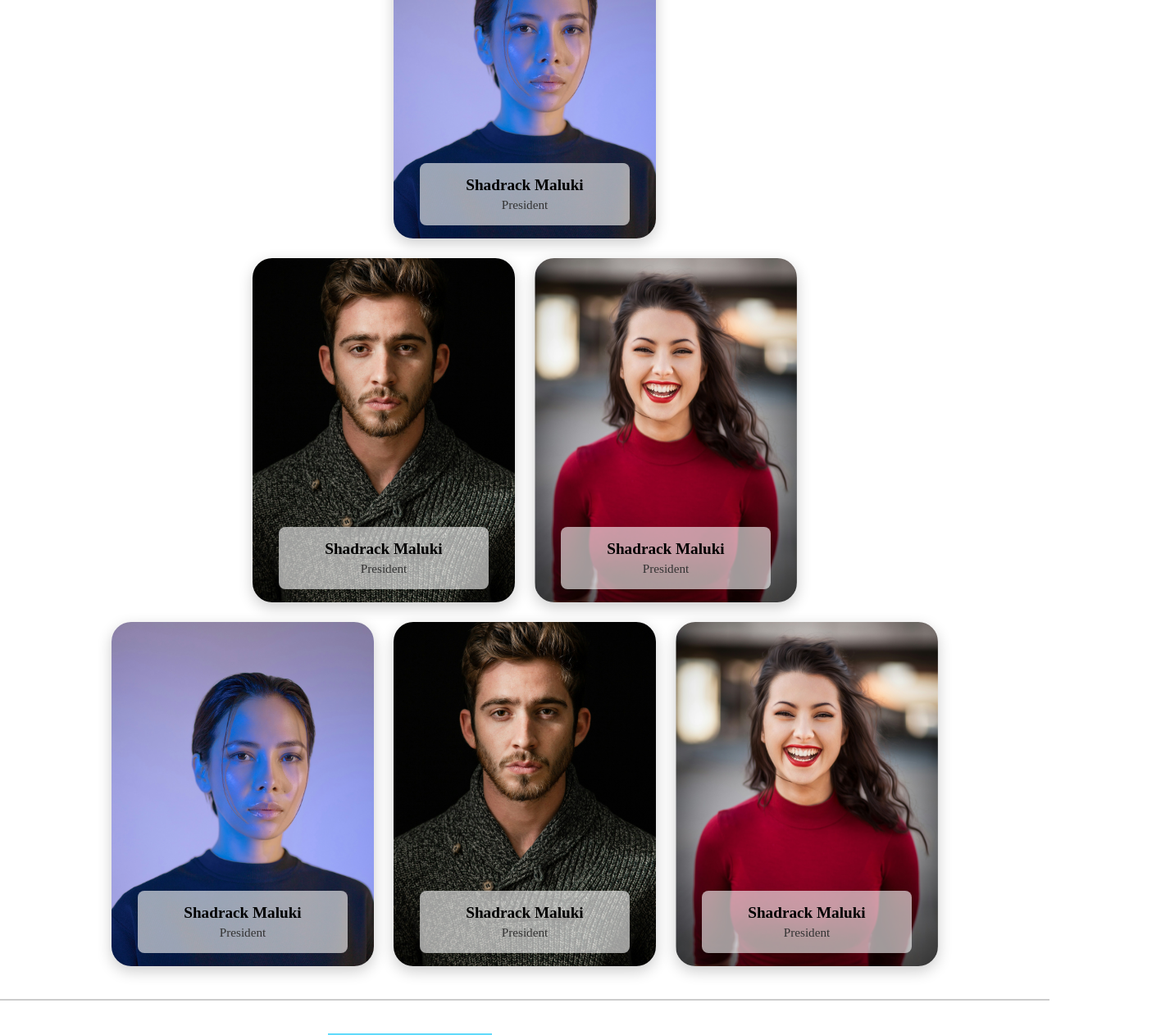
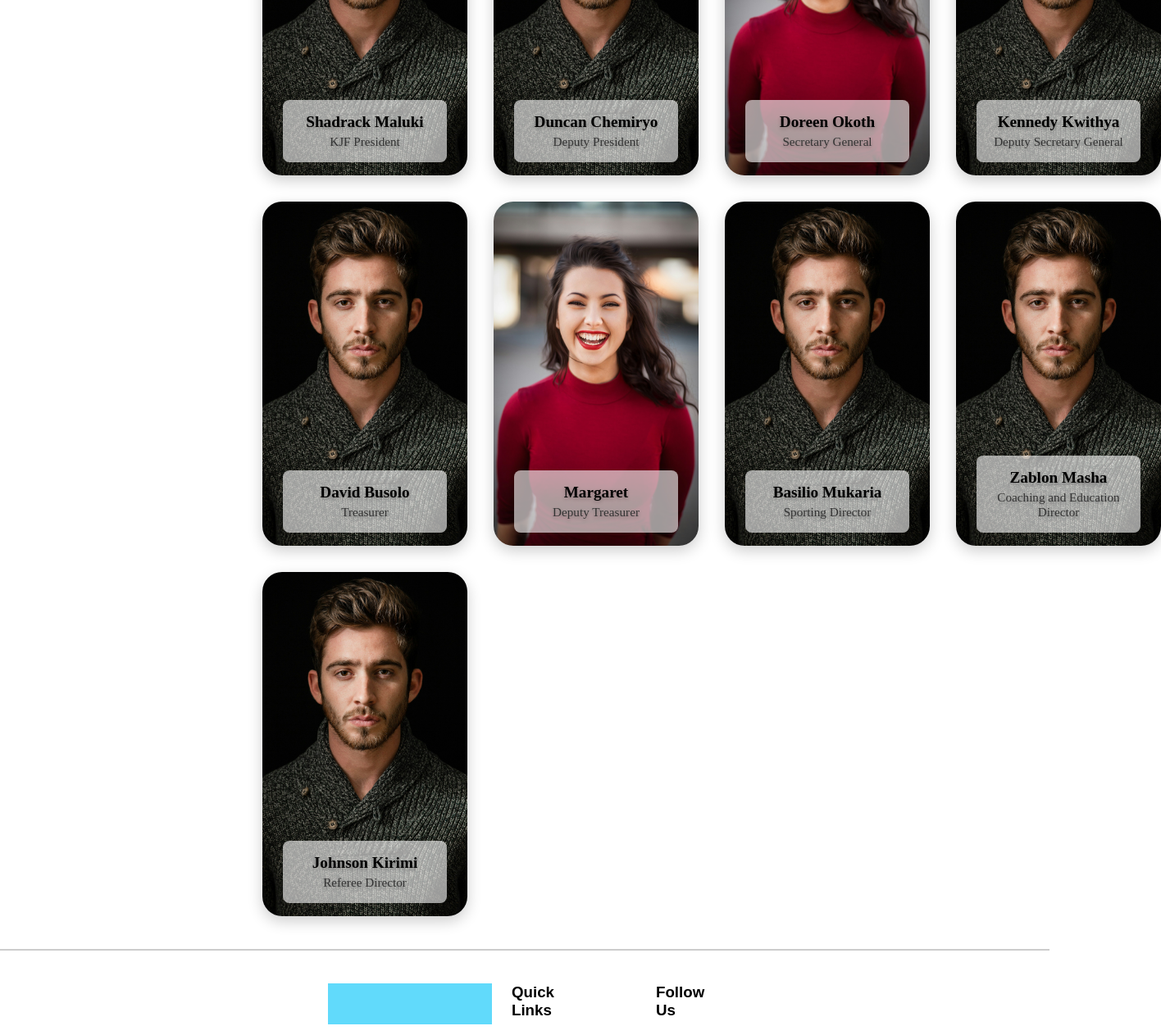
Before and after one commit to greg-atemi/kenya-judo-federation, a React (Vite) app: page /leadership in a window 1280 px wide. Shown: the part 920-2183 px from the top of the page at 82% size, 1416 px wide, since content can reach past the window. Built offline with nearby package versions, Linux system fonts and the light colour scheme.

Commit message:
18 fix management page both design and functionality (#19)
* Added management json file

* Fixed Our leadership page

* Fixed Our leadership page

* Fixed Our leadership page

```diff
--- /dev/null
+++ b/data/management.json
@@ -0,0 +1,65 @@
+[
+  {
+    "id": "1",
+    "name": "Shadrack Maluki",
+    "position": "KJF President",
+    "portraitURL": "/image2.png",
+    "bio": "Shadrack Maluki has been at the helm of the Kenya Judo Federation since 2016, steering the organization towards new heights with his visionary leadership and unwavering commitment to the sport."
+  },
+  {
+    "id": "2",
+    "name": "Duncan Chemiryo",
+    "position": "Deputy President",
+    "portraitURL": "/image2.png",
+    "bio": "Duncan Chemiryo has been a pivotal figure in the Kenya Judo Federation, known for his strategic vision and dedication to promoting judo across the nation."
+  },
+  {
+    "id": "3",
+    "name": "Doreen Okoth",
+    "position": "Secretary General",
+    "portraitURL": "/image3.png",
+    "bio": "Doreen Okoth has been a driving force in the Kenya Judo Federation, advocating for the growth of judo and inspiring a new generation of athletes."
+  },
+  {
+    "id": "4",
+    "name": "Kennedy Kwithya",
+    "position": "Deputy Secretary General",
+    "portraitURL": "/image2.png",
+    "bio": "Kennedy Kwithya has been a dedicated member of the Kenya Judo Federation, working tirelessly to support the growth of judo and empower athletes at all levels."
+  },
+    {
+    "id": "5",
+    "name": "David Busolo",
+    "position": "Treasurer",
+    "portraitURL": "/image2.png",
+    "bio": "David Busolo has been a key player in the Kenya Judo Federation, bringing financial expertise and a passion for the sport to his role as Treasurer."
+  },
+  {
+    "id": "6",
+    "name": "Margaret",
+    "position": "Deputy Treasurer",
+    "portraitURL": "/image3.png",
+    "bio": "Margaret has been a dedicated member of the Kenya Judo Federation, working tirelessly to support the growth of judo and empower athletes at all levels."
+  },
+  {
+    "id": "7",
+    "name": "Basilio Mukaria",
+    "position": "Sporting Director",
+    "portraitURL": "/image2.png",
+    "bio": "Basilio Mukaria has been a dedicated member of the Kenya Judo Federation, working tirelessly to support the growth of judo and empower athletes at all levels."
+  },
+  {
+    "id": "8",
+    "name": "Zablon Masha",
+    "position": "Coaching and Education Director",
+    "portraitURL": "/image2.png",
+    "bio": "Zablon Masha has been a dedicated member of the Kenya Judo Federation, working tirelessly to support the growth of judo and empower athletes at all levels."
+  },
+    {
+    "id": "9",
+    "name": "Johnson Kirimi",
+    "position": "Referee Director",
+    "portraitURL": "/image2.png",
+    "bio": "Johnson Kirimi has been a dedicated member of the Kenya Judo Federation, working tirelessly to support the growth of judo and empower athletes at all levels."
+  }
+]
--- /dev/null
+++ b/src/components/jsx/LeadershipCard.jsx
@@ -0,0 +1,42 @@
+import React, { useState } from 'react';
+import '../styles/LeadershipCard.css';
+
+function LeadershipCard({ name, position, portraitURL, bio }) {
+  const [isModalOpen, setIsModalOpen] = useState(false);
+
+  const handleCardClick = () => {
+    setIsModalOpen(true);
+  };
+
+  const closeModal = () => {
+    setIsModalOpen(false);
+  };
+
+  return (
+    <>
+      <div
+        className='leadershipImageCard'
+        style={{ backgroundImage: `url(${portraitURL})` }}
+        onClick={handleCardClick}
+      >
+        <div>
+          <h2>{name}</h2>
+          <p>{position}</p>
+        </div>
+      </div>
+
+      {isModalOpen && (
+        <div className='modalOverlay' onClick={closeModal}>
+          <div className='modalContent' onClick={(e) => e.stopPropagation()}>
+            <h2>{name}</h2>
+            <p>{position}</p>
+            <p>{bio}</p>
+            <button onClick={closeModal}>Close</button>
+          </div>
+        </div>
+      )}
+    </>
+  );
+}
+
+export default LeadershipCard;
--- a/src/components/jsx/OurLeadership.jsx
+++ b/src/components/jsx/OurLeadership.jsx
@@ -1,64 +1,27 @@
 import '../styles/OurLeadership.css';
 import HeroImage from './HeroImage.jsx';
+import LeadershipCard from './LeadershipCard.jsx'; // Import the LeadershipCard component
+import managementData from '../../../data/management.json'; // Import the JSON data
 
 function OurLeadership() {
-
   return (
     <>
-      <HeroImage/>
+      <HeroImage />
       <div className='leadershipParentContainer'>
-        <h3>Meet our leadership team...</h3>
         <div className='leadershipImagesContainer'>
-
-          <div className='leadershipImagesRow'>
-            <div className='leadershipImageCard' style={{ backgroundImage: `url("image1.png")` }}>
-              <div>
-                <h2>Shadrack Maluki</h2>
-                <p>President</p>
-              </div>
-            </div>
-          </div>
-
-          <div className='leadershipImagesRow'>
-            <div className='leadershipImageCard' style={{ backgroundImage: `url("image2.png")` }}>
-              <div>
-                <h2>Shadrack Maluki</h2>
-                <p>President</p>
-              </div>
-            </div>
-            <div className='leadershipImageCard' style={{ backgroundImage: `url("image3.png")` }}>
-              <div>
-                <h2>Shadrack Maluki</h2>
-                <p>President</p>
-              </div>
-            </div>
-          </div>
-
-          <div className='leadershipImagesRow'>
-            <div className='leadershipImageCard' style={{ backgroundImage: `url("image1.png")` }}>
-              <div>
-                <h2>Shadrack Maluki</h2>
-                <p>President</p>
-              </div>
-            </div>
-            <div className='leadershipImageCard' style={{ backgroundImage: `url("image2.png")` }}>
-              <div>
-                <h2>Shadrack Maluki</h2>
-                <p>President</p>
-              </div>
-            </div>
-            <div className='leadershipImageCard' style={{ backgroundImage: `url("image3.png")` }}>
-              <div>
-                <h2>Shadrack Maluki</h2>
-                <p>President</p>
-              </div>
-            </div>
-          </div>
-
+          {managementData.map((leader) => (
+            <LeadershipCard
+              key={leader.id}
+              name={leader.name}
+              position={leader.position}
+              portraitURL={leader.portraitURL}
+              bio={leader.bio}
+            />
+          ))}
         </div>
       </div>
     </>
-  )
+  );
 }
 
 export default OurLeadership;
--- /dev/null
+++ b/src/components/styles/LeadershipCard.css
@@ -0,0 +1,64 @@
+.leadershipImageCard {
+  cursor: pointer;
+  transition: transform 0.2s ease-in-out;
+  background-size: cover;
+  background-position: center;
+  width: 100%;
+  display: flex;
+  flex-direction: column;
+  justify-content: flex-end;
+  color: white;
+  text-shadow: 0 2px 4px rgba(0, 0, 0, 0.25);
+}
+
+.leadershipImageCard:hover {
+  transform: scale(1.05);
+}
+
+.modalOverlay {
+  position: fixed;
+  top: 0;
+  left: 0;
+  width: 100%;
+  height: 100%;
+  background: rgba(0, 0, 0, 0.5);
+  display: flex;
+  justify-content: center;
+  align-items: center;
+  z-index: 1000;
+}
+
+.modalContent {
+  width: 50%;
+  background: white;
+  padding: 20px;
+  border-radius: 8px;
+  text-align: center;
+  box-shadow: 0 4px 6px rgba(0, 0, 0, 0.1);
+}
+
+.modalContent h2{
+  margin: 0;
+  margin-bottom: 24px;
+  font-size: 32px;
+}
+
+.modalContent p {
+  margin: 0;
+  margin-bottom: 16px;
+  font-size: 20px;
+}
+
+.modalContent button {
+  background: #555;
+  color: white;
+  border: none;
+  font-size: 16px;
+  padding: 12px 24px;
+  border-radius: 8px;
+  cursor: pointer;
+}
+
+.modalContent button:hover {
+  background: #000;
+}
--- a/src/components/styles/OurLeadership.css
+++ b/src/components/styles/OurLeadership.css
@@ -1,8 +1,8 @@
-.leadershipParentContainer {
-    margin: 40px auto;
-    display: flex;
-    flex-direction: column;
-    gap: 40px;
+.leadershipParentContainer{
+    padding-top: 40px;
+    padding-bottom: 40px;
+    padding-left: 320px;
+    padding-right: 320px;
 }
 
 .leadershipParentContainer h3 {
@@ -12,10 +12,10 @@
 }
 
 .leadershipImagesContainer{
-    display: flex;
-    flex-direction: column;
-    gap: 24px;
-    justify-content: center;
+    gap: 32px;
+    display: grid;
+    grid-template-columns: repeat(4, minmax(250px, 1fr));
+    justify-items: center;
 }
 
 .leadershipImagesRow{
```
